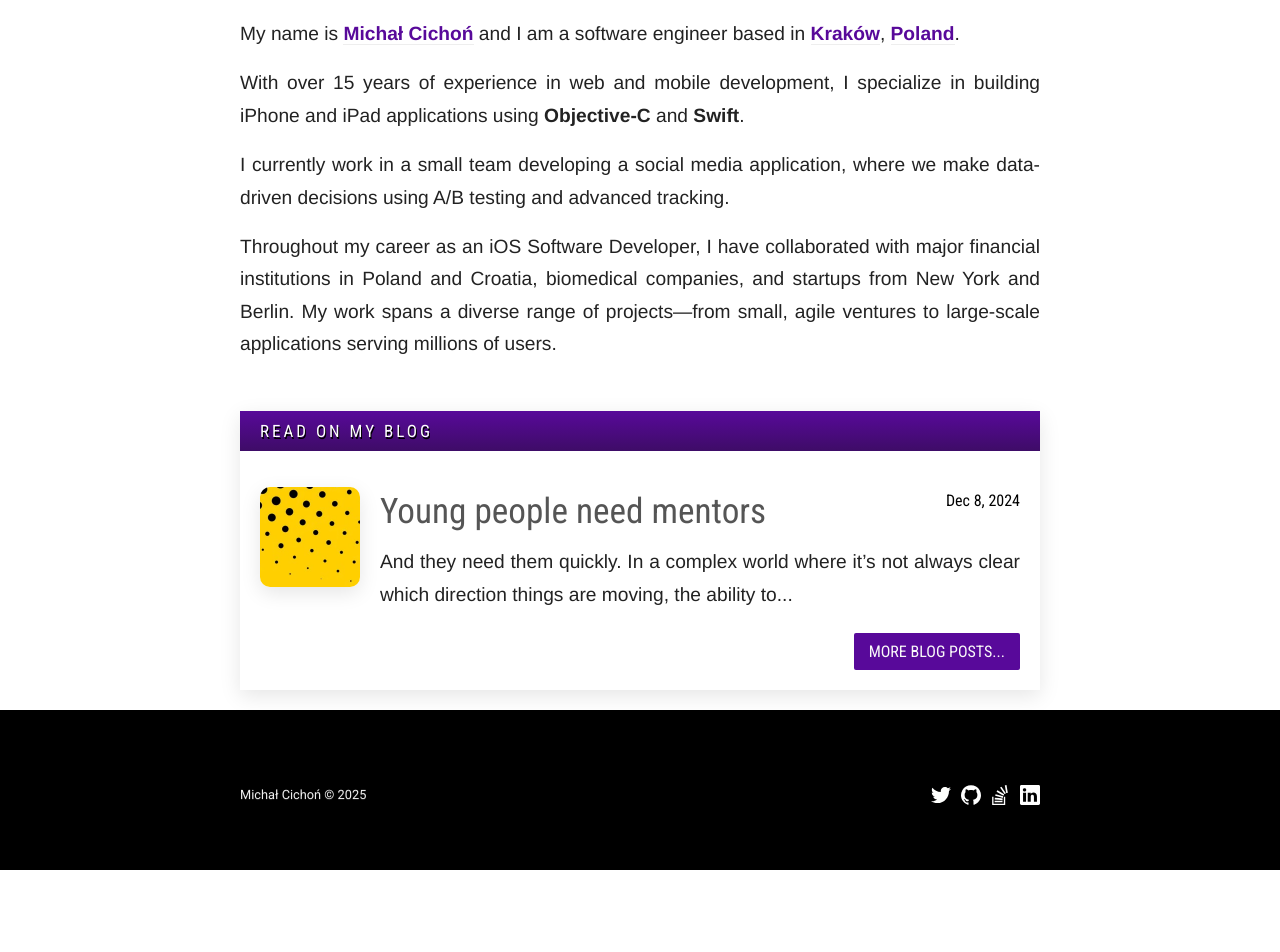
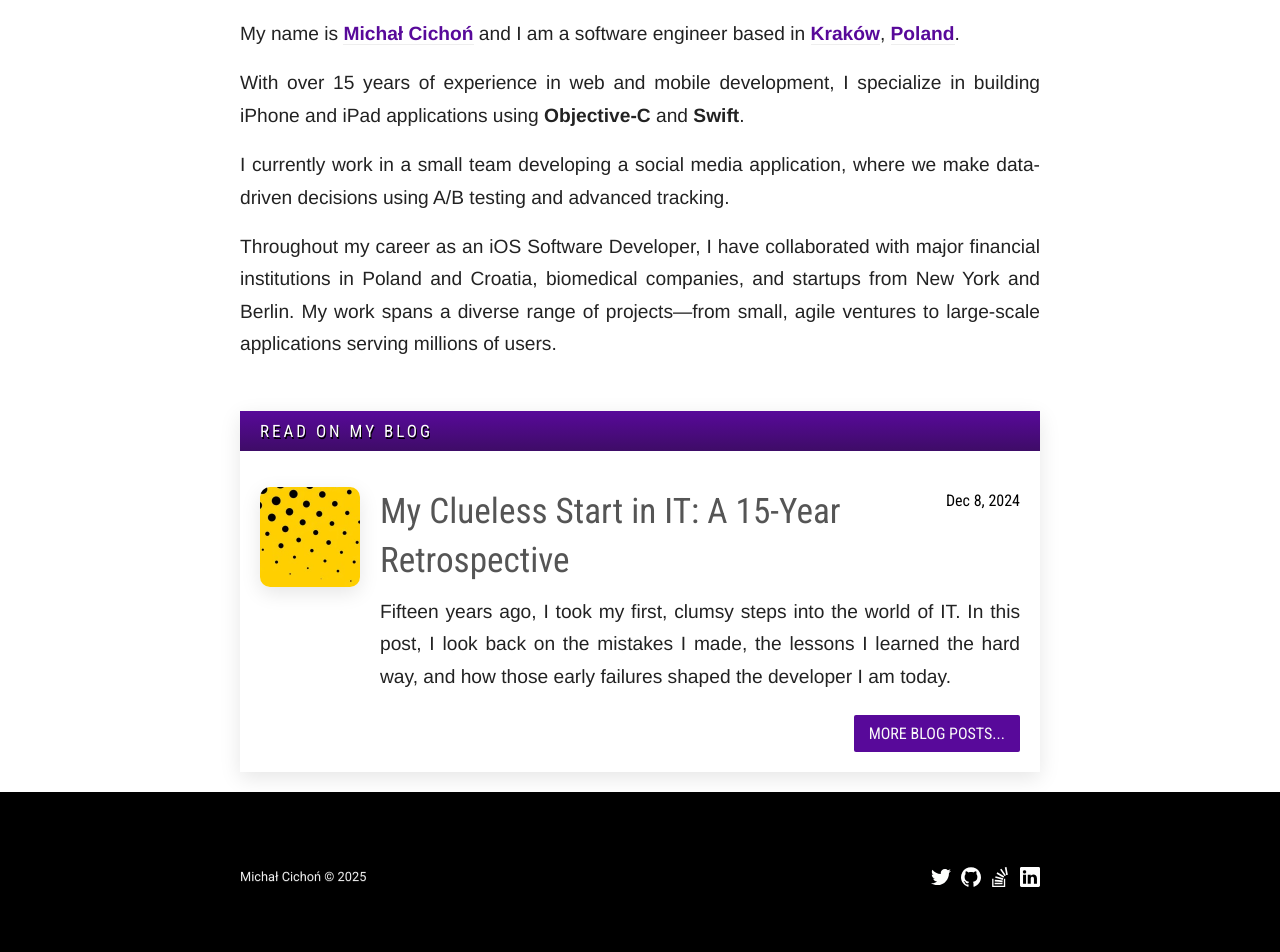
Before and after one commit to michalcichon/michalcichon.github.io, a Jekyll site: the page built from index.html, in a window 1280 px wide. Shown: the part 293-1245 px from the top of the page. Built offline with Jekyll 4.4.1, drawn with Linux system fonts in a browser that asks for light colours; before the commit the page ends 1163 px from its top, so only the background shows below that.

Commit message:
move (new title)

```diff
--- a/_posts/2024-12-08-young-people-need-mentors.md
+++ b/_posts/2024-12-08-my-clueless-start-in-it-15-year-retrospective.md
@@ -1,7 +1,7 @@
 ---
 layout: post
-title:  "Young people need mentors"
-description: "And they need them quickly. In a complex world where it’s not always clear which direction things are moving, the ability to..."
+title:  "My Clueless Start in IT: A 15-Year Retrospective"
+description: "Fifteen years ago, I took my first, clumsy steps into the world of IT. In this post, I look back on the mistakes I made, the lessons I learned the hard way, and how those early failures shaped the developer I am today."
 date:   2024-12-08 06:00:00 +0200
 categories: software-development
 keywords: mentoring, experience, it
@@ -10,7 +10,7 @@
 comments: true
 ---
 
-**And they need them quickly. In a complex world where it’s not always clear which direction things are moving, the ability to ask the right questions at the right moment is something we primarily learn through experience.**
+**Fifteen years ago, I took my first, clumsy steps into the world of IT. In this post, I look back on the mistakes I made, the lessons I learned the hard way, and how those early failures shaped the developer I am today.**
 
 
 ![Tired and sleeping]({{site.url}}/assets/2024-12-08/a_tired_young_man.webp)
@@ -119,6 +119,8 @@
 
 ## Final thoughts
 
-Some people, especially those without much experience, prefer to try solving a problem on their own rather than seeking help from others. As experienced engineers, we sometimes need to take the initiative and encourage our younger colleagues to adopt a more proactive approach.
+Some people, especially those without much experience, might prefer to try solving a problem on their own rather than seeking help from others. As experienced engineers, we sometimes need to take the initiative and encourage our younger colleagues to adopt a more proactive approach.
 
 No one is perfect, especially at the beginning. However, giving someone with the potential to grow a few good tips on how to work better often yields results much faster than you might expect.
+
+Looking back, I realize how valuable those early struggles were — not because they were pleasant, but because they shaped the way I think, learn, and collaborate today. If sharing my mistakes helps even one person avoid a detour or gain confidence in asking for help, then it’s worth every cringeworthy memory.
```
